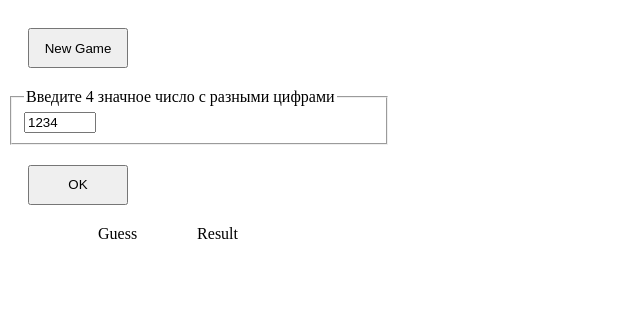
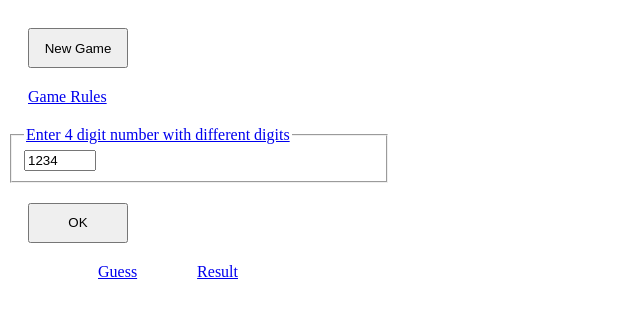
Before and after one commit to chepa17/js_buls_and_cows, a plain HTML site: page index.html in a window 1280 px wide. Shown: the whole page, without its empty margins (0-640 px from the left). Drawn offline with Linux system fonts and the light colour scheme.

Commit message:
Add rules

```diff
--- a/index.html
+++ b/index.html
@@ -6,9 +6,10 @@
 </head>
 <body>
   <button id="start" class="button">New Game</button>
+  <p class="rules"><a href="https://ru.wikipedia.org/wiki/%D0%91%D1%8B%D0%BA%D0%B8_%D0%B8_%D0%BA%D0%BE%D1%80%D0%BE%D0%B2%D1%8B">Game Rules</p>
   <form>
     <fieldset class="set">
-    <legend>Введите 4 значное число с разными цифрами</legend>
+    <legend>Enter 4 digit number with different digits</legend>
     <label>
         <input id="number" type="number" value="1234" name="number" min="1000" max="9999"><br>
     </label>
--- a/style.css
+++ b/style.css
@@ -16,6 +16,11 @@
   max-width: 350px;
 }
 
+.rules {
+  margin: 20px;
+  margin-top: 0;
+}
+
 .win {
   font-size: 32px;
   color: red;
```
